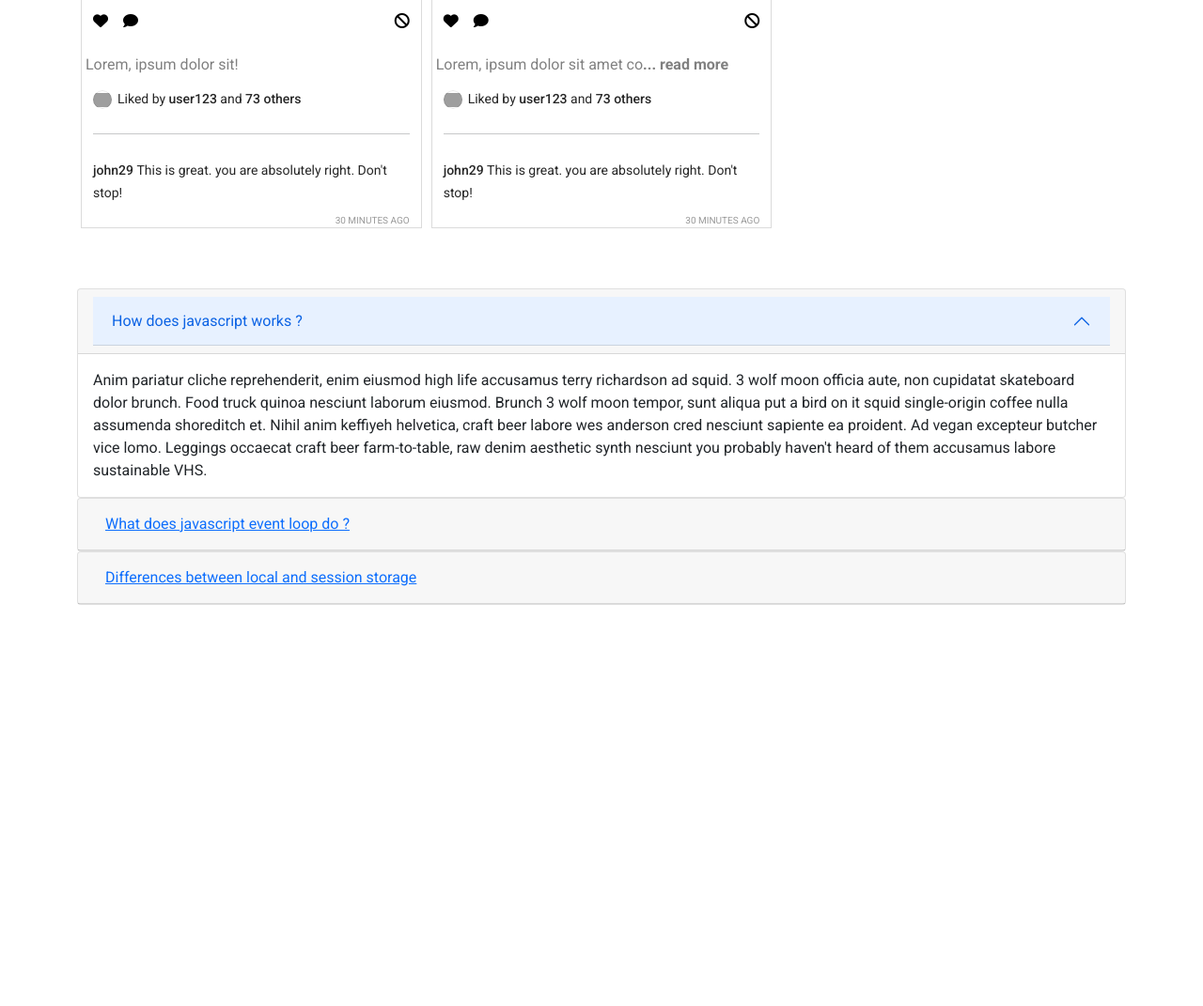
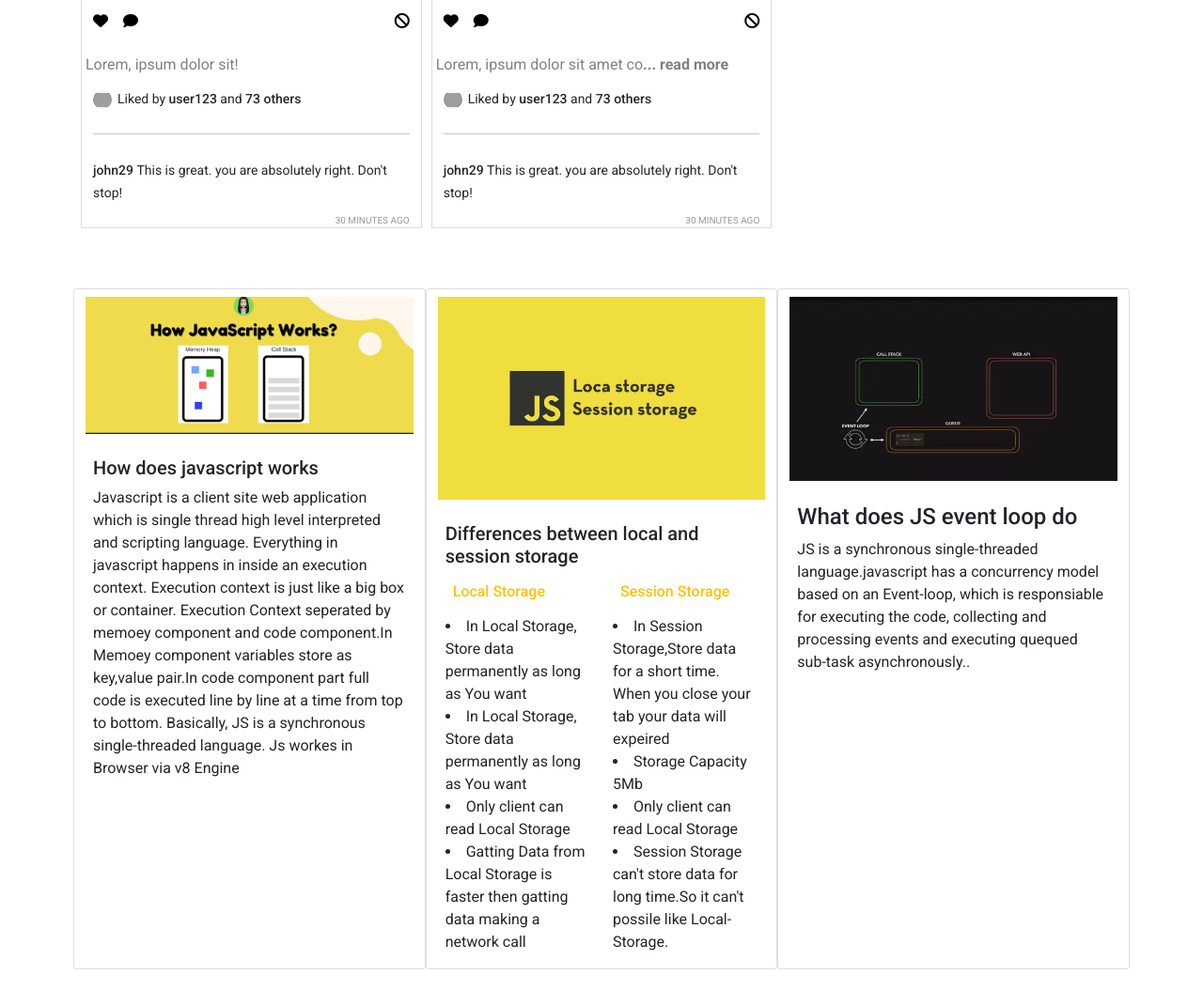
Before and after one commit to mak-43/insta-shohor, a plain HTML site: page index.html in a window 1280 px wide. Shown: the part 1289-2360 px from the top of the page at 94% size. Before the commit the page ends 1981 px from the top, so only its background shows below. Drawn offline with nearby package versions, Linux system fonts and the light colour scheme; grey boxes are pictures that could not be loaded.

Commit message:
theory added

```diff
--- a/index.html
+++ b/index.html
@@ -59,70 +59,47 @@
         </div>
     </main>
     <footer>
-        <section>
 
-            <div id="accordion" class="container py-5">
-                <div class="card ">
-                    <div class="card-header" id="headingOne">
-                        <h5 class="mb-0">
-                            <button class="accordion-button" data-bs-toggle="collapse" data-target="#collapseOne"
-                                aria-expanded="true" aria-controls="collapseOne">
-                                How does javascript works ?
-                            </button>
-                        </h5>
+        <section class="container py-5">
+          <div >
+               <div class="row gx-2">
+                    <div class="card col-md-4 rounded" >
+                        <img class="img-fluid p-2  " width="" src="./images/img1.png" alt="Card image cap">
+                        <div class="card-body">
+                            <h5>How does javascript works</h5>
+                        <p class="card-text lh-2">Javascript is a client site web application which is single thread high level interpreted and scripting language.
+                          Everything in javascript happens in inside an execution context. Execution context is just like a big box or container. Execution Context seperated by memoey component and code component.In Memoey component variables store as key,value pair.In code component part full code is executed line by line at a time from top to bottom. Basically, JS is a synchronous single-threaded language. Js workes in Browser via v8 Engine
+                        </p>
                         </div>
+                    </div>
+                    <div class="card col-md-4" >
+                        <img class="img-fluid p-2 h-40 "  src="./images/local vs session.png" alt="Card image cap">
+                        <div class="card-body">
+                            <h5>Differences between local and session storage</h5>
 
-                    <div id="collapseOne" class="accordion-collapse collapse show" aria-labelledby="headingOne" data-parent="#accordion">
-                        <div class="card-body ">
-                            Anim pariatur cliche reprehenderit, enim eiusmod high life accusamus terry richardson ad
-                            squid. 3 wolf moon officia aute, non cupidatat skateboard dolor brunch. Food truck quinoa
-                            nesciunt laborum eiusmod. Brunch 3 wolf moon tempor, sunt aliqua put a bird on it squid
-                            single-origin coffee nulla assumenda shoreditch et. Nihil anim keffiyeh helvetica, craft
-                            beer labore wes anderson cred nesciunt sapiente ea proident. Ad vegan excepteur butcher vice
-                            lomo. Leggings occaecat craft beer farm-to-table, raw denim aesthetic synth nesciunt you
-                            probably haven't heard of them accusamus labore sustainable VHS.
+                            <div class="row">
+                                <div class="col-md-6">
+                                  <h6 class="p-2 text-warning">Local Storage</h6>
+                                  <li>In Local Storage, Store data permanently as long as You want</li>
+                                  <li>In Local Storage, Store data permanently as long as You want</li>
+                                  <li>Only client can read Local Storage</li>
+                                  <li>Gatting Data from Local Storage is faster then gatting data making a network call</li>
+                                </div>
+                                <div class="col-md-6">
+                                  <h6 class="p-2 text-warning">Session Storage</h6>
+                                  <li>In Session Storage,Store data for a short time. When you close your tab your data will expeired</li>
+                                  <li>Storage Capacity 5Mb</li>
+                                  <li>Only client can read Local Storage</li>
+                                  <li>Session Storage can't store data for long time.So it can't possile like Local-Storage.</li>
                                 </div>
                             </div>
                         </div>
-                <div class="card">
-                    <div class="card-header" id="headingTwo">
-                        <h5 class="mb-0">
-                            <button class="btn btn-link collapsed" data-toggle="collapse" data-target="#collapseTwo"
-                                aria-expanded="false" aria-controls="collapseTwo">
-                                What does javascript event loop do ?
-                            </button>
-                        </h5>
                     </div>
-                    <div id="collapseTwo" class="collapse" aria-labelledby="headingTwo" data-parent="#accordion">
+                    <div class="card col-md-4" >
+                        <img class="img-fluid p-2 h-45 " src="./images/9UVCLROh0.avif" alt="Card image cap">
                         <div class="card-body">
-                            Anim pariatur cliche reprehenderit, enim eiusmod high life accusamus terry richardson ad
-                            squid. 3 wolf moon officia aute, non cupidatat skateboard dolor brunch. Food truck quinoa
-                            nesciunt laborum eiusmod. Brunch 3 wolf moon tempor, sunt aliqua put a bird on it squid
-                            single-origin coffee nulla assumenda shoreditch et. Nihil anim keffiyeh helvetica, craft
-                            beer labore wes anderson cred nesciunt sapiente ea proident. Ad vegan excepteur butcher vice
-                            lomo. Leggings occaecat craft beer farm-to-table, raw denim aesthetic synth nesciunt you
-                            probably haven't heard of them accusamus labore sustainable VHS.
-                        </div>
-                    </div>
-                </div>
-                <div class="card">
-                    <div class="card-header" id="headingThree">
-                        <h5 class="mb-0">
-                            <button class="btn btn-link collapsed" data-toggle="collapse" data-target="#collapseThree"
-                                aria-expanded="false" aria-controls="collapseThree">
-                                Differences between local and session storage
-                            </button>
-                        </h5>
-                    </div>
-                    <div id="collapseThree" class="collapse" aria-labelledby="headingThree" data-parent="#accordion">
-                        <div class="card-body">
-                            Anim pariatur cliche reprehenderit, enim eiusmod high life accusamus terry richardson ad
-                            squid. 3 wolf moon officia aute, non cupidatat skateboard dolor brunch. Food truck quinoa
-                            nesciunt laborum eiusmod. Brunch 3 wolf moon tempor, sunt aliqua put a bird on it squid
-                            single-origin coffee nulla assumenda shoreditch et. Nihil anim keffiyeh helvetica, craft
-                            beer labore wes anderson cred nesciunt sapiente ea proident. Ad vegan excepteur butcher vice
-                            lomo. Leggings occaecat craft beer farm-to-table, raw denim aesthetic synth nesciunt you
-                            probably haven't heard of them accusamus labore sustainable VHS.
+                            <h4>What does JS event loop do</h4>
+                        <p class="card-text">JS is a synchronous single-threaded language.javascript has a concurrency model based on an Event-loop, which is responsiable for executing the code, collecting and processing events and executing quequed sub-task asynchronously..</p>
                         </div>
                     </div>
                 </div>
--- a/js/app.js
+++ b/js/app.js
@@ -24,6 +24,7 @@ const addToLiked = (id) => {
 };
 
 const reportPost = (id) => {
+
 
     reportedPostsId.push(id);
     const remainingPosts = posts.filter((post) => !reportedPostsId.includes(post.id));
@@ -152,7 +153,7 @@ const showPosts = (posts) => {
 
 const displayLikedPosts = () => {
     const likedPosts = getLikedPosts();
-    document.getElementById('reported').innerHTML=''
+    document.getElementById('liked').innerHTML=''
     likedPosts.forEach((post) => {
         const div = createPost(post);
         document.getElementById( "liked" ).appendChild(div);
@@ -161,7 +162,7 @@ const displayLikedPosts = () => {
 
 const displayReportedPosts = () => {
     const reportedPosts = getReportedPosts();
-     document.getElementById('liked').innerHTML=''
+     document.getElementById('reported').innerHTML=''
     reportedPosts.forEach((post) => {
         const div = createPost(post);
         document.getElementById( "reported" ).appendChild(div);
```
Also changed, not shown: images/9UVCLROh0.avif (added), images/img1.png (added), images/local vs session.png (added). Lines whose indentation alone changed are shown as unchanged.
